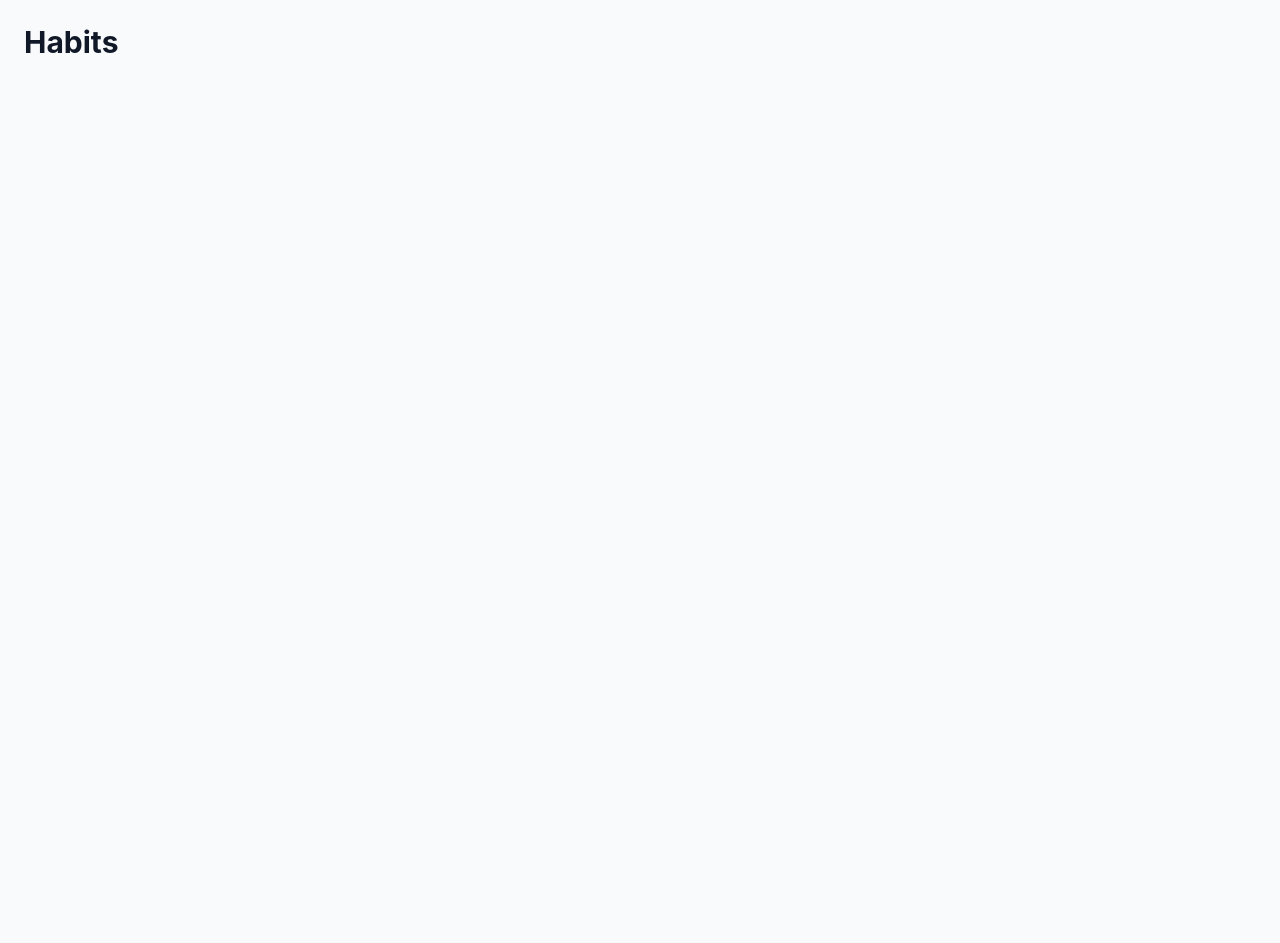
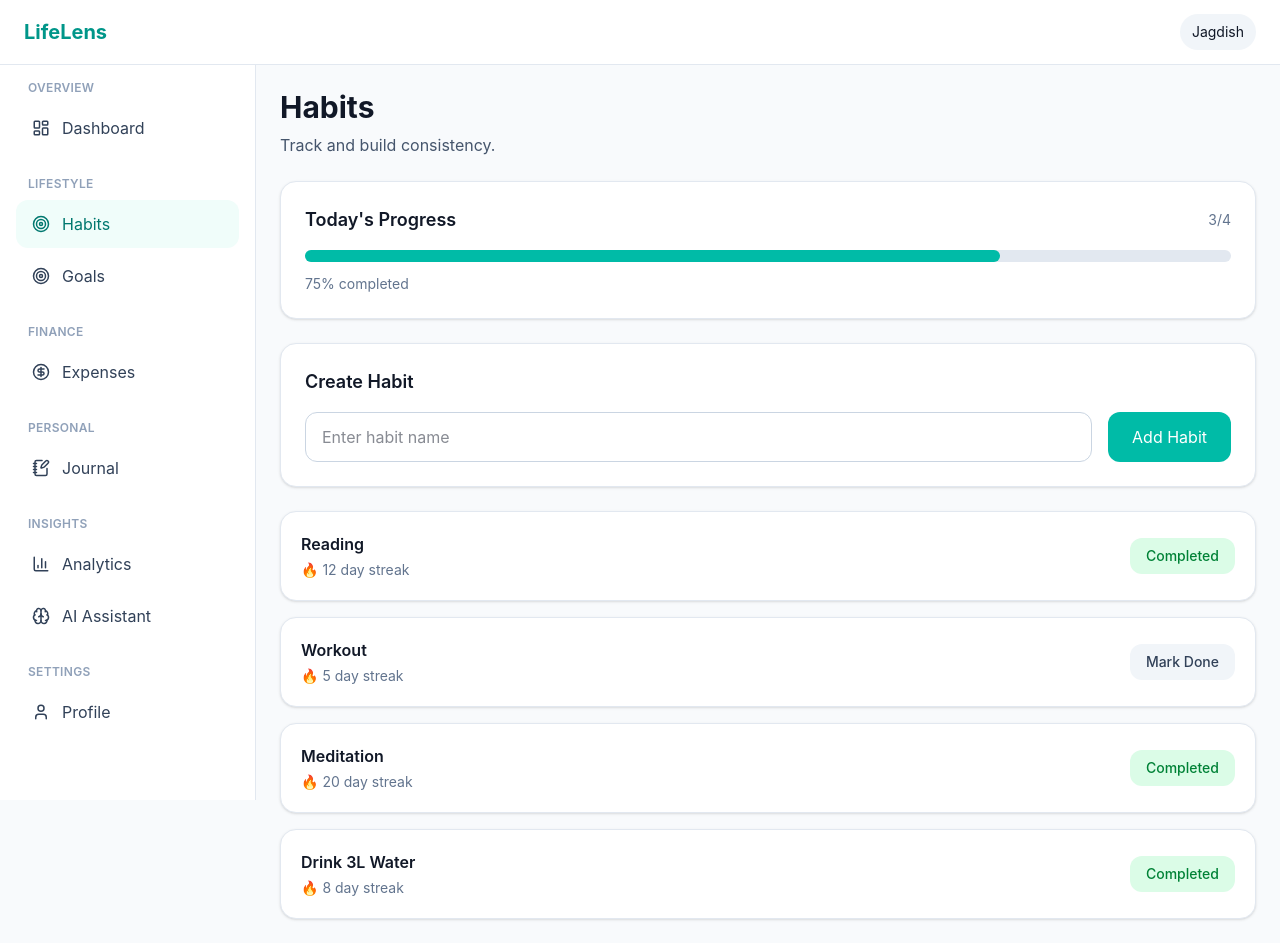
Before and after one commit to jagdishbutte/lifestyle-tracking, a React (Vite) app in the folder frontend/: page /habits in a window 1280 px wide. Before the commit the page ends 800 px from the top, so only its background shows below. Built offline with nearby package versions, Linux system fonts and the light colour scheme.

Commit message:
feat: habit tracking ui implementation

```diff
--- /dev/null
+++ b/frontend/src/components/habits/HabitCard.tsx
@@ -0,0 +1,45 @@
+import type { Habit } from "../../types/habit.types";
+
+interface HabitCardProps {
+    habit: Habit;
+    onToggle: (id: number) => void;
+}
+
+const HabitCard = ({
+    habit,
+    onToggle,
+}: HabitCardProps) => {
+    return (
+        <div className="rounded-2xl border border-slate-200 bg-white p-5 shadow-sm">
+            <div className="flex items-center justify-between">
+                <div>
+                    <h3 className="font-semibold">
+                        {habit.name}
+                    </h3>
+
+                    <p className="mt-1 text-sm text-slate-500">
+                        🔥 {habit.streak} day streak
+                    </p>
+                </div>
+
+                <button
+                    onClick={() =>
+                        onToggle(habit.id)
+                    }
+                    className={`rounded-xl px-4 py-2 text-sm font-medium
+                    ${
+                        habit.completedToday
+                            ? "bg-green-100 text-green-700"
+                            : "bg-slate-100 text-slate-700"
+                    }`}
+                >
+                    {habit.completedToday
+                        ? "Completed"
+                        : "Mark Done"}
+                </button>
+            </div>
+        </div>
+    );
+};
+
+export default HabitCard;
--- /dev/null
+++ b/frontend/src/components/habits/HabitForm.tsx
@@ -0,0 +1,58 @@
+import { useState } from "react";
+
+interface HabitFormProps {
+    onAddHabit: (name: string) => void;
+}
+
+const HabitForm = ({
+    onAddHabit,
+}: HabitFormProps) => {
+    const [habitName, setHabitName] =
+        useState("");
+
+    const handleSubmit = (
+        e: React.FormEvent
+    ) => {
+        e.preventDefault();
+
+        if (!habitName.trim()) return;
+
+        onAddHabit(habitName);
+
+        setHabitName("");
+    };
+
+    return (
+        <form
+            onSubmit={handleSubmit}
+            className="rounded-2xl border border-slate-200 bg-white p-6 shadow-sm"
+        >
+            <h2 className="mb-4 text-lg font-semibold">
+                Create Habit
+            </h2>
+
+            <div className="flex flex-col gap-4 md:flex-row">
+                <input
+                    type="text"
+                    value={habitName}
+                    onChange={(e) =>
+                        setHabitName(
+                            e.target.value
+                        )
+                    }
+                    placeholder="Enter habit name"
+                    className="flex-1 rounded-xl border border-slate-300 px-4 py-3 focus:border-teal-500 focus:outline-none"
+                />
+
+                <button
+                    type="submit"
+                    className="rounded-xl bg-teal-500 px-6 py-3 text-white hover:bg-teal-600"
+                >
+                    Add Habit
+                </button>
+            </div>
+        </form>
+    );
+};
+
+export default HabitForm;
--- /dev/null
+++ b/frontend/src/components/habits/HabitProgress.tsx
@@ -0,0 +1,41 @@
+interface HabitProgressProps {
+    completed: number;
+    total: number;
+}
+
+const HabitProgress = ({
+    completed,
+    total,
+}: HabitProgressProps) => {
+    const percentage =
+        total === 0 ? 0 : (completed / total) * 100;
+
+    return (
+        <div className="rounded-2xl border border-slate-200 bg-white p-6 shadow-sm">
+            <div className="flex items-center justify-between">
+                <h2 className="text-lg font-semibold">
+                    Today's Progress
+                </h2>
+
+                <span className="text-sm text-slate-500">
+                    {completed}/{total}
+                </span>
+            </div>
+
+            <div className="mt-4 h-3 rounded-full bg-slate-200">
+                <div
+                    className="h-3 rounded-full bg-teal-500"
+                    style={{
+                        width: `${percentage}%`,
+                    }}
+                />
+            </div>
+
+            <p className="mt-3 text-sm text-slate-500">
+                {percentage.toFixed(0)}% completed
+            </p>
+        </div>
+    );
+};
+
+export default HabitProgress;
--- /dev/null
+++ b/frontend/src/data/habits.ts
@@ -0,0 +1,28 @@
+import type { Habit } from "../types/habit.types";
+
+export const habits: Habit[] = [
+    {
+        id: 1,
+        name: "Reading",
+        streak: 12,
+        completedToday: true,
+    },
+    {
+        id: 2,
+        name: "Workout",
+        streak: 5,
+        completedToday: false,
+    },
+    {
+        id: 3,
+        name: "Meditation",
+        streak: 20,
+        completedToday: true,
+    },
+    {
+        id: 4,
+        name: "Drink 3L Water",
+        streak: 8,
+        completedToday: true,
+    },
+];
--- a/frontend/src/pages/HabitsPage.tsx
+++ b/frontend/src/pages/HabitsPage.tsx
@@ -1,10 +1,86 @@
+import { useState } from "react";
+
+import AppShell from "../components/common/AppShell";
+
+import HabitCard from "../components/habits/HabitCard";
+import HabitForm from "../components/habits/HabitForm";
+import HabitProgress from "../components/habits/HabitProgress";
+
+import { habits as initialHabits } from "../data/habits";
+
+import type { Habit } from "../types/habit.types";
+
 const HabitsPage = () => {
+    const [habits, setHabits] =
+        useState<Habit[]>(initialHabits);
+
+    const toggleHabit = (id: number) => {
+        setHabits((prev) =>
+            prev.map((habit) =>
+                habit.id === id
+                    ? {
+                          ...habit,
+                          completedToday:
+                              !habit.completedToday,
+                      }
+                    : habit
+            )
+        );
+    };
+
+    const addHabit = (name: string) => {
+        const newHabit: Habit = {
+            id: Date.now(),
+            name,
+            streak: 0,
+            completedToday: false,
+        };
+
+        setHabits((prev) => [
+            newHabit,
+            ...prev,
+        ]);
+    };
+
+    const completed = habits.filter(
+        (habit) => habit.completedToday
+    ).length;
+
     return (
-        <div className="p-6">
-            <h1 className="text-3xl font-bold">
-                Habits
-            </h1>
-        </div>
+        <AppShell>
+            <div>
+                <h1 className="text-3xl font-bold">
+                    Habits
+                </h1>
+
+                <p className="mt-2 text-slate-600">
+                    Track and build consistency.
+                </p>
+
+                <div className="mt-6">
+                    <HabitProgress
+                        completed={completed}
+                        total={habits.length}
+                    />
+                </div>
+
+                <div className="mt-6">
+                    <HabitForm
+                        onAddHabit={addHabit}
+                    />
+                </div>
+
+                <div className="mt-6 grid gap-4">
+                    {habits.map((habit) => (
+                        <HabitCard
+                            key={habit.id}
+                            habit={habit}
+                            onToggle={toggleHabit}
+                        />
+                    ))}
+                </div>
+            </div>
+        </AppShell>
     );
 };
 
--- /dev/null
+++ b/frontend/src/types/habit.types.ts
@@ -0,0 +1,6 @@
+export interface Habit {
+    id: number;
+    name: string;
+    streak: number;
+    completedToday: boolean;
+}
```
